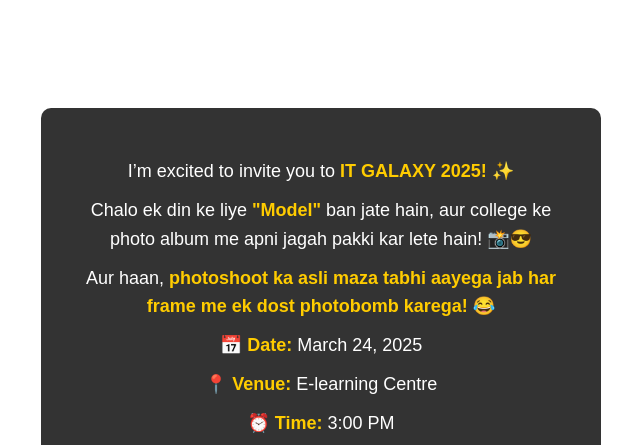
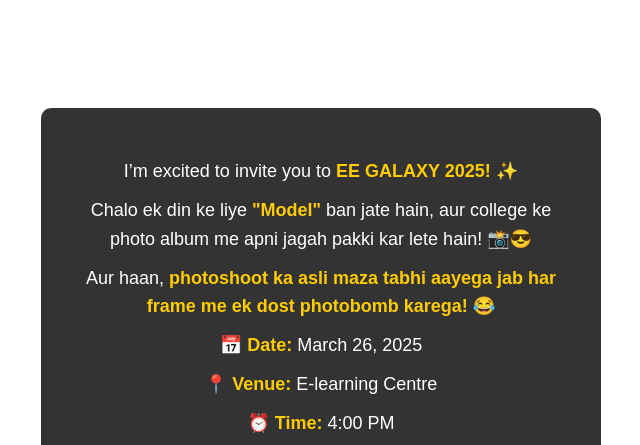
Before and after one commit to 2003roshanag/Galaxy, a plain HTML site: page invite.html in a window 1280 px wide. Shown: the top 445 px of the page, 319-959 px from the left. Drawn offline with Linux system fonts and the light colour scheme.

Commit message:
Update invite.html

```diff
--- a/invite.html
+++ b/invite.html
@@ -56,12 +56,12 @@
 <body>
     <div class="card">
         <h1 id="greeting"></h1>
-        <p>I’m excited to invite you to <strong>IT GALAXY 2025!</strong> ✨</p>
+        <p>I’m excited to invite you to <strong>EE GALAXY 2025!</strong> ✨</p>
         <p>Chalo ek din ke liye <strong>"Model"</strong> ban jate hain, aur college ke photo album me apni jagah pakki kar lete hain! 📸😎</p>
         <p>Aur haan, <strong>photoshoot ka asli maza tabhi aayega jab har frame me ek dost photobomb karega!</strong> 😂</p>
-        <p>📅 <strong>Date:</strong> March 24, 2025</p>
+        <p>📅 <strong>Date:</strong> March 26, 2025</p>
         <p>📍 <strong>Venue:</strong> E-learning Centre</p>
-        <p>⏰ <strong>Time:</strong> 3:00 PM</p>
+        <p>⏰ <strong>Time:</strong> 4:00 PM</p>
         <p><strong>Dress to impress, ya phir wahi purani hoodie? Koi nahi, filter sab sambhal lega!</strong> 🤭</p>
         <p><strong>Agar photo kharab aayi toh photographer ki galti, aur agar achhi aayi toh humari personality ka kamaal!</strong> 😜</p>
         <p><strong>Intezar Rahega!</strong> 📸😂</p>
```
